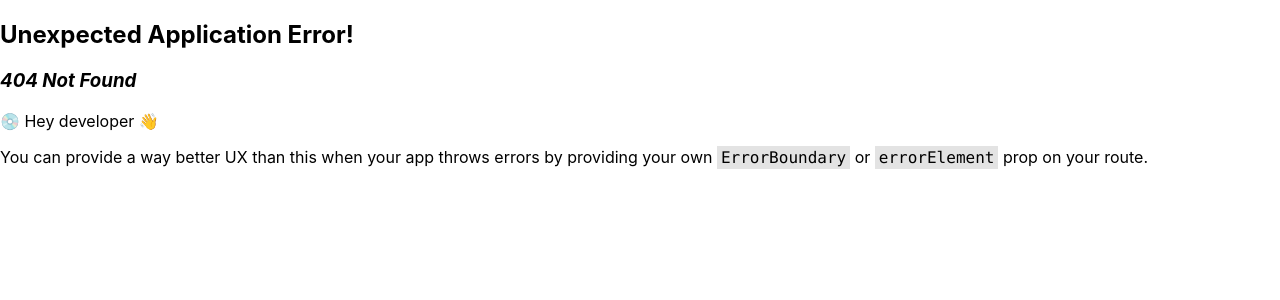
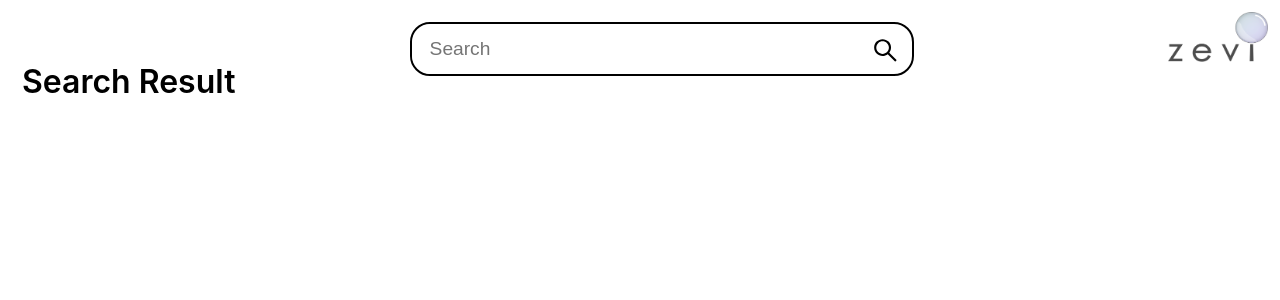
Before and after one commit to mohitjoin/search_app, a React (Create React App) app: page /search/1 in a window 1280 px wide. Before the commit this address had no page. Shown: the top 300 px of the page. Built offline with nearby package versions, Linux system fonts and the light colour scheme.

Commit message:
searched result page added

```diff
--- a/src/App.js
+++ b/src/App.js
@@ -4,14 +4,14 @@ import './app.scss';
 import Navbar from './components/Navbar';
 import { AiOutlineSearch,AiOutlineClose } from 'react-icons/ai';
 import { faker } from '@faker-js/faker';
-import { Link } from 'react-router-dom';
+import { Link, redirect ,useNavigate} from 'react-router-dom';
 
 function App() {
 
   const [isSuggest,setIsSuggest]=useState("")
   const [searchedText,setSearchedText]=useState("")
   const [suggestedData,setSuggestedData]=useState([])
-
+  const navigate = useNavigate();
   const createData = () => {
     return {
       name: faker.commerce.productName(),
@@ -38,6 +38,11 @@ function App() {
     "Solid tshirts",
    ]
 
+    const handleSearch=()=>{
+      navigate(`/search/${searchedText}`)
+    }
+
+
 
   return (
     <div className="app"  >
@@ -45,7 +50,16 @@ function App() {
          {/* Search Bar */}
          <div className='search_bar_container'>
               <div className='input_container'>
-                <input className='search_input' value={searchedText} placeholder='Search' onChange={(e)=>setSearchedText(e.target.value)} onFocus={()=> setIsSuggest(true)}   />
+                <input
+                className='search_input' value={searchedText}
+                placeholder='Search'
+                onChange={(e)=>setSearchedText(e.target.value)}
+                onFocus={()=> setIsSuggest(true)}
+                onKeyPress = {
+                  (e) => e.key === 'Enter' && handleSearch()
+                }
+
+                />
                 <div> <AiOutlineSearch  style={{fontSize:'1.8rem'}}/> </div>
               </div>
          </div>
@@ -63,10 +77,11 @@ function App() {
                    <div className='small_cards_container'>
                     {
                       suggestedData.map((data,index)=>{
-                        return <div className='small_card' key={index+100}>
-                                <img src={data.image} alt='product ' />
-                                <p className='product_name'>{data.name}</p>
-                        </div>
+                        return   <div className='small_card' key={index+100}>
+                                    <img src={data.image} alt='product ' />
+                                    <p className='product_name'>{data.name}</p>
+                                </div>
+
                       })
                     }
                    </div>
--- a/src/app.scss
+++ b/src/app.scss
@@ -63,12 +63,10 @@
                     width: 18%;
                     margin: auto;
                     img{
-                        height: 160;
+                        height: 140px;
                         width: 100%;
                     }
-                    .product_name{
-                        font-size: smaller;
-                    }
+
                 }
             }
             .popular_text_container{
@@ -84,5 +82,7 @@
 
  .link_class{
     text-decoration: none;
-
  }
+ .product_name{
+    font-size: 0.7rem;
+ }
--- /dev/null
+++ b/src/components/Search/Search.js
@@ -0,0 +1,17 @@
+import React from "react";
+import { useParams } from 'react-router-dom';
+import SearchNavbar from "./SearchNavbar";
+
+const Search=()=>{
+
+    const {searchQuery}=useParams();
+
+
+    return  <div>
+              <SearchNavbar />
+              <div className="search_heading">Search Result</div>
+
+           </div>
+}
+
+export default Search;
--- /dev/null
+++ b/src/components/Search/SearchNavbar.js
@@ -0,0 +1,44 @@
+import React,{useState} from 'react'
+import './search_navbar.scss'
+import Logo from '../../assets/zevilogo.png'
+import { AiOutlineSearch } from 'react-icons/ai';
+import {useNavigate} from 'react-router-dom';
+
+
+const SearchNavbar=()=>{
+    const navigate = useNavigate();
+    const [searchedText,setSearchedText]=useState("")
+
+    const handleSearch=()=>{
+        if(searchedText!=="")
+        navigate(`/search/${searchedText}`)
+      }
+
+    return (
+        <div className='navbar_container' >
+            <div className='input_container'>
+                <input
+                className='search_input'
+                value={searchedText}
+                placeholder='Search'
+                onChange={(e)=>{
+
+                      setSearchedText(e.target.value)
+                }}
+
+                onKeyPress = {
+                  (e) => e.key === 'Enter' && handleSearch()
+                }
+
+                />
+                <div> <AiOutlineSearch  style={{fontSize:'1.8rem'}}/> </div>
+              </div>
+
+            <div className='logo_container'>
+                <img src={Logo} alt='Zevi Logo' />
+            </div>
+
+        </div>
+    )
+}
+export default SearchNavbar;
--- /dev/null
+++ b/src/components/Search/search_navbar.scss
@@ -0,0 +1,50 @@
+.navbar_container{
+    width: 100vw;
+    height: 50px;
+    display: flex;
+    flex-direction: row;
+
+    .logo_container{
+         margin: auto;
+         margin-right: 0px;
+         width: 100px;
+         height: 100%;
+         padding: 12px;
+         img{
+            width: 100%;
+            height: 100%;
+         }
+    }
+}
+
+.input_container{
+    width: 500px;
+    margin-left: 32%;
+    height: 100%;
+    display: flex;
+    background-color: white;
+    flex-direction: row;
+    border-radius: 20px;
+    border: 2px solid black;
+    margin-top: 22px;
+    input{
+        width: 85%;
+        border: 0;
+        outline: none;
+        border-radius: 20px;
+        padding: 8px 18px;
+        font-size: 1.2rem;
+    }
+
+    div{
+        height: 100%;
+        padding: 12px;
+    }
+
+}
+
+.search_heading{
+    font-weight: 600;
+    font-size: 2rem;
+    padding: 12px 22px;
+}
--- a/src/index.js
+++ b/src/index.js
@@ -6,6 +6,7 @@ import {
 } from "react-router-dom";
 import './index.css';
 import App from './App';
+import Search from './components/Search/Search';
 import reportWebVitals from './reportWebVitals';
 
 const router = createBrowserRouter([
@@ -14,8 +15,8 @@ const router = createBrowserRouter([
     element: <App/>,
   },
   {
-    path: "/search/searchQuery",
-    element: <App/>,
+    path: "/search/:searchQuery",
+    element: <Search/>,
   },
 ]);
 
```
Also changed, not shown: src/components/Search/search.scss (added).
